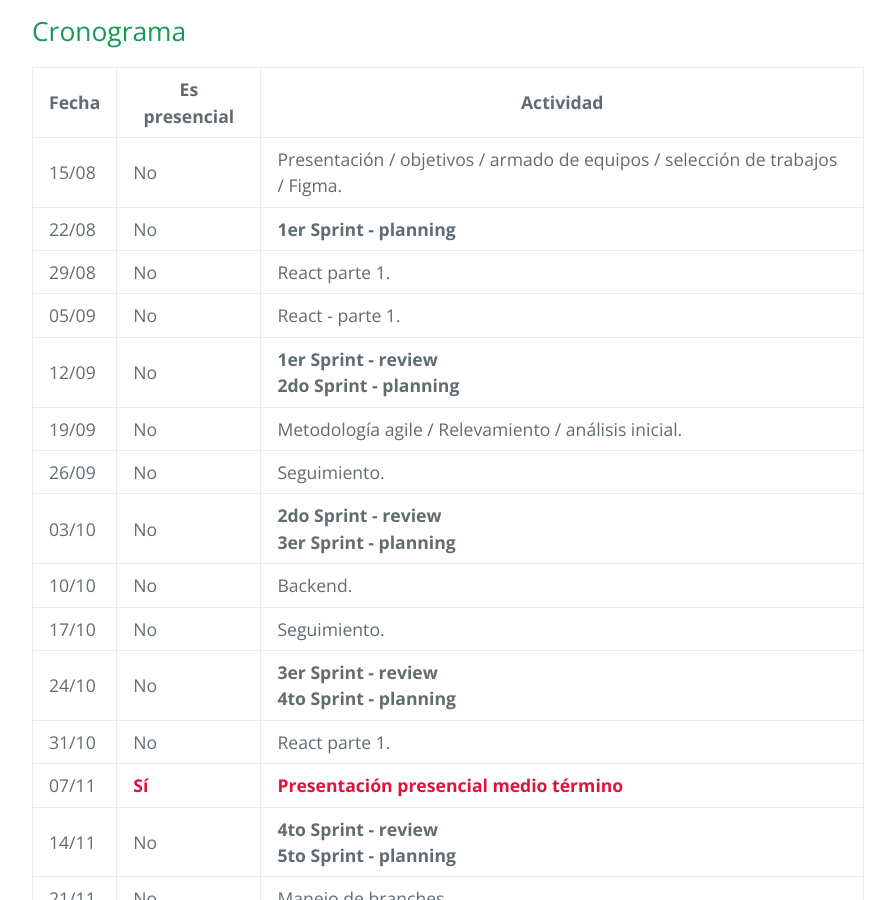
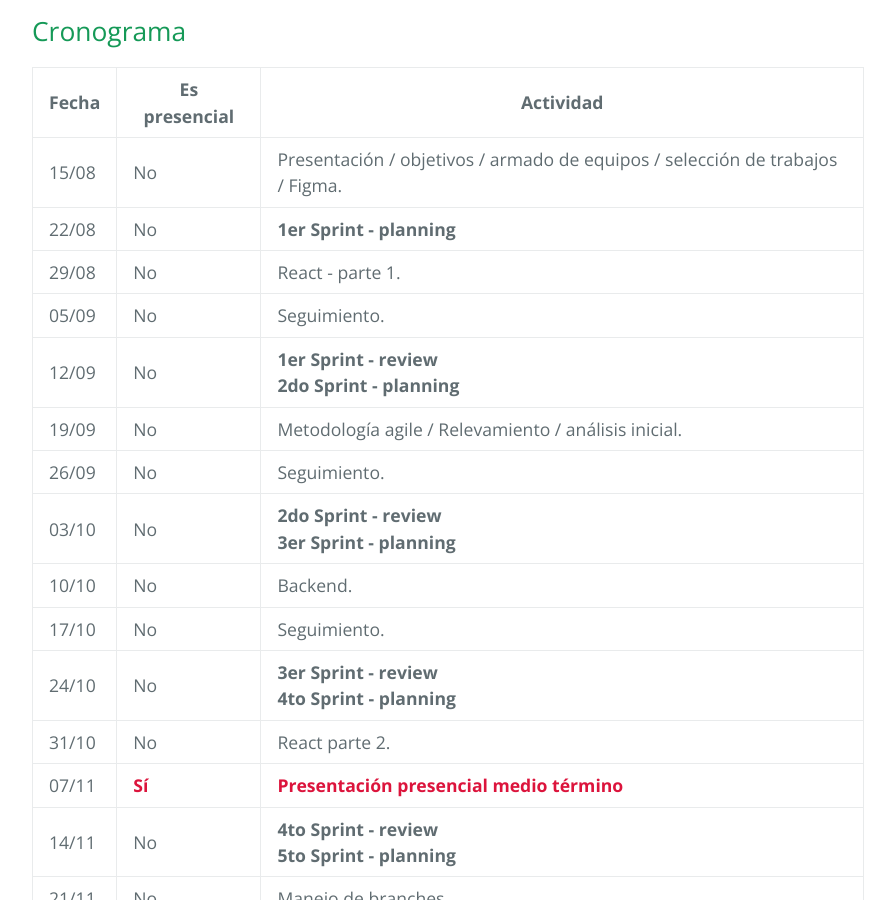
Before and after one commit to unahur-desapp/unahur-desapp-site, a Jekyll site: the page built from cuatrimestres/2024s2-desapp.md, in a window 1280 px wide and 900 px high, scrolled down 12025 px. Shown: the whole window, without its empty margins (192-1087 px from the left). Built offline with Jekyll 4.4.1, drawn with Linux system fonts in a browser that asks for light colours; our own code applies the rules of GitHub Pages for plain Markdown files.

Commit message:
Pagina DesApp 2do cuatri 2024 - mas debugging

```diff
--- a/cuatrimestres/2024s2-desapp.md
+++ b/cuatrimestres/2024s2-desapp.md
@@ -306,8 +306,8 @@ En este caso también, vale absolutamente arrancar con el FE para ir dándole fo
 | --- | --- | --- |
 | 15/08 | No | Presentación / objetivos / armado de equipos / selección de trabajos / Figma. |
 | 22/08 | No | <b>1er Sprint - planning</b> <br/> |
-| 29/08 | No | React parte 1. |
-| 05/09 | No | React - parte 1. <br/>  |
+| 29/08 | No | React - parte 1. |
+| 05/09 | No | Seguimiento. |
 | 12/09 | No | <b>1er Sprint - review<b><br/><b>2do Sprint - planning<b> |
 | 19/09 | No | Metodología agile / Relevamiento / análisis inicial. |
 | 26/09 | No | Seguimiento. |
@@ -315,7 +315,7 @@ En este caso también, vale absolutamente arrancar con el FE para ir dándole fo
 | 10/10 | No |  Backend. |
 | 17/10 | No | Seguimiento. |
 | 24/10 | No | <b>3er Sprint - review</b><br/><b>4to Sprint - planning</b> |
-| 31/10 | No | React parte 1. |
+| 31/10 | No | React parte 2. |
 | 07/11 | <span style="font-weight: bold; color: crimson">Sí</span> | <span style="font-weight: bold; color: crimson">Presentación presencial medio término</span> |
 | 14/11 | No | <b>4to Sprint - review<b><br/><b>5to Sprint - planning<b> |
 | 21/11 | No | Manejo de branches. <br/> |
```
